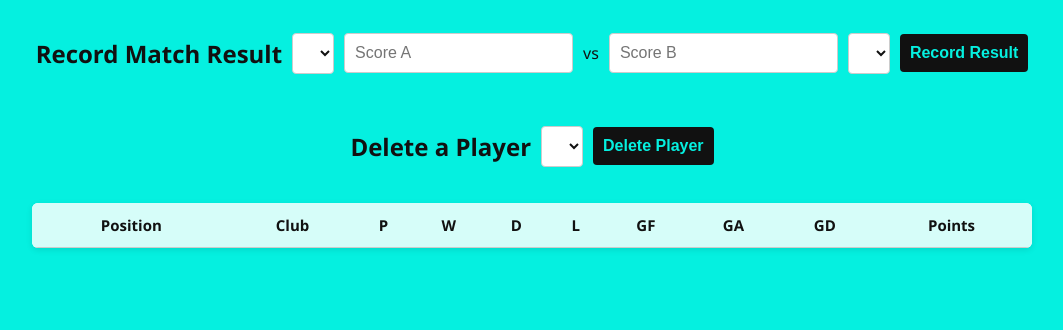
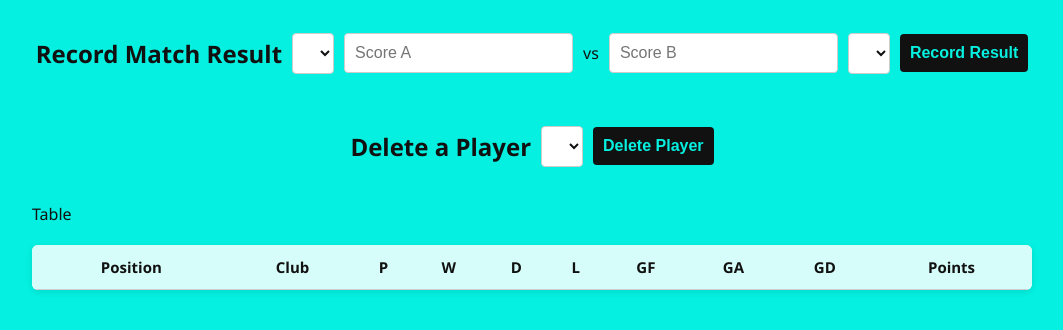
Before and after one commit to Revnin/game-tracker, a plain HTML site: page index.html in a window 1280 px wide. Shown: the part 150-480 px from the top of the page, without its empty margins (108-1171 px from the left). Drawn offline with Linux system fonts and the light colour scheme.

Commit message:
Update index.html

```diff
--- a/index.html
+++ b/index.html
@@ -55,6 +55,9 @@
     <!-- Winner Banner -->
     <div id="winnerBanner" class="winner-banner"></div>
 
+    <!-- Gradient Table Header -->
+    <div class="gradient-header">Table</div>
+
     <!-- League Table -->
     <table id="playersTable">
       <thead>
```
